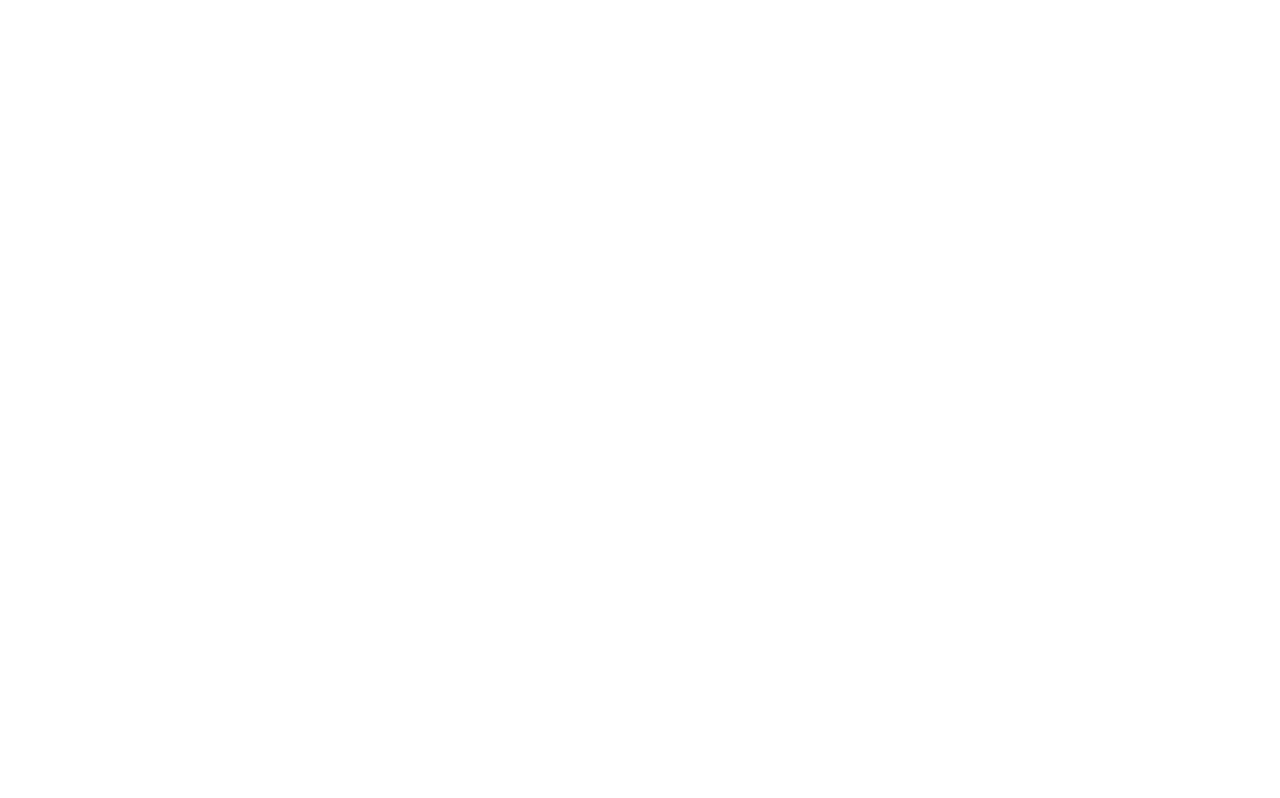
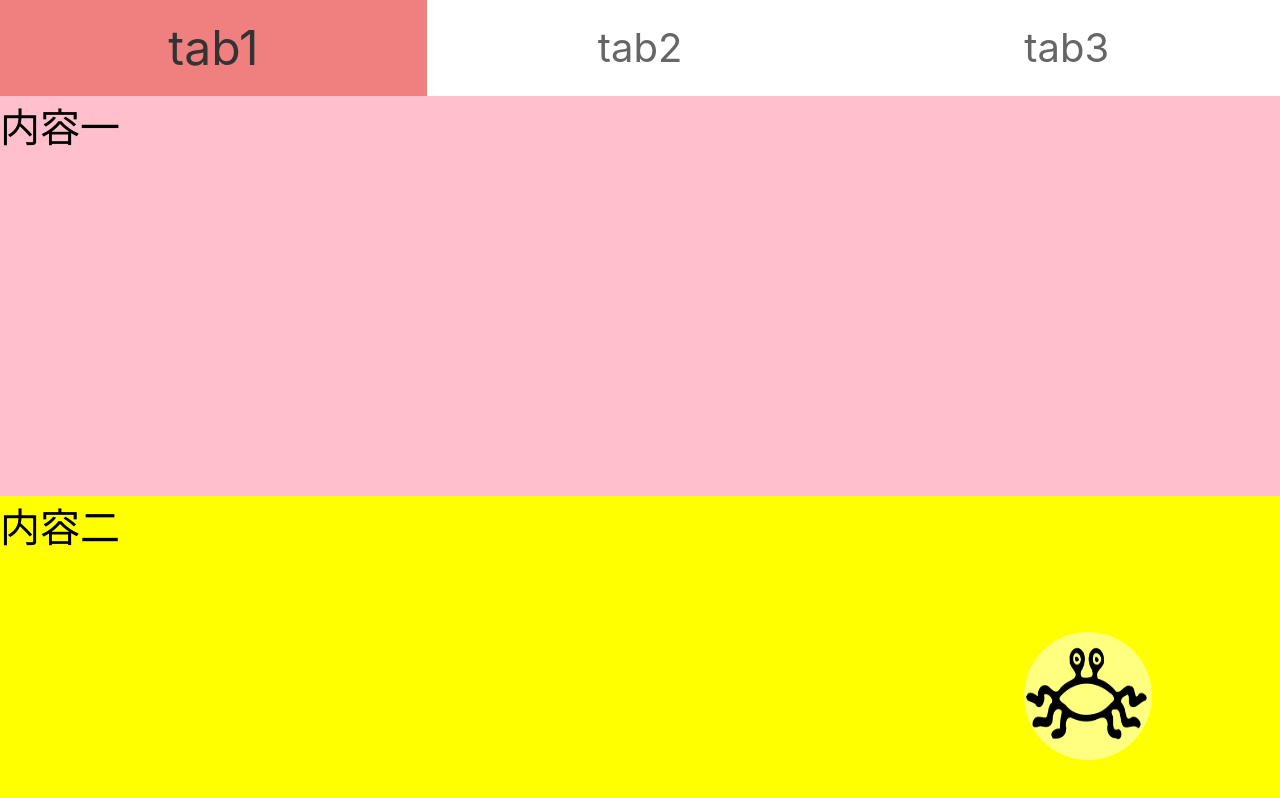
Before and after one commit to CroMarmot/VueDemo, a Nuxt app: page /ScrollTab in a window 1280 px wide. Before the commit this address had no page. Built offline with nearby package versions, Linux system fonts and the light colour scheme.

Commit message:
chores: ScrollTab.vue

```diff
--- a/package.json
+++ b/package.json
@@ -13,7 +13,7 @@
     "test": "jest"
   },
   "lint-staged": {
-    "*.{js,vue}": "eslint",
+    "*.{js,vue}": "eslint --fix",
     "*.{css,vue}": "stylelint"
   },
   "husky": {
@@ -27,7 +27,9 @@
     "@nuxtjs/axios": "^5.12.2",
     "@nuxtjs/pwa": "^3.0.2",
     "core-js": "^3.6.5",
-    "nuxt": "^2.14.6"
+    "nuxt": "^2.14.6",
+    "sass": "^1.28.0",
+    "sass-loader": "^10.0.4"
   },
   "devDependencies": {
     "@commitlint/cli": "^11.0.0",
--- /dev/null
+++ b/pages/ScrollTab.vue
@@ -0,0 +1,111 @@
+<template>
+  <div class="box">
+    <div ref="tab" class="tab">
+      <div
+        v-for="(item, index) in ['tab1', 'tab2', 'tab3']"
+        :key="index"
+        class="tab-each"
+        :class="{ active: active === index }"
+        @click="switchTab(index)"
+      >
+        <span> {{ item }} </span>
+      </div>
+    </div>
+    <div ref="cont" class="cont">
+      <div ref="cont_1"><div class="cont_1">内容一</div></div>
+      <div ref="cont_2"><div class="cont_2">内容二</div></div>
+      <div ref="cont_3"><div class="cont_3">内容三</div></div>
+    </div>
+    <div class="back-top" @click="backTop"></div>
+  </div>
+</template>
+<script>
+export default {
+  data() {
+    return {
+      active: 0,
+      contents: [],
+    }
+  },
+  mounted() {
+    this.contents.push(this.$refs.cont_1, this.$refs.cont_2, this.$refs.cont_3)
+    const tabH = this.$refs.tab.offsetHeight
+    this.$refs.cont.addEventListener('scroll', () => {
+      for (let i = 0; i < this.contents.length; i++) {
+        if (this.contents[i].getBoundingClientRect().top >= tabH) {
+          this.active = i
+          return
+        }
+      }
+    })
+  },
+  methods: {
+    backTop() {
+      this.switchTab(0)
+    },
+    switchTab(index) {
+      this.contents[index].scrollIntoView({
+        block: 'start',
+        behavior: 'smooth',
+      })
+    },
+  },
+}
+</script>
+<style lang="scss" scoped>
+.box {
+  font-size: 5vh;
+  overflow-x: auto;
+  height: 100vh;
+  display: -webkit-flex;
+  display: flex;
+  flex-direction: column;
+  overflow-y: hidden;
+  .tab {
+    height: 12vh;
+    background: #fff;
+    line-height: 12vh;
+    color: #666;
+    display: -webkit-flex;
+    display: flex;
+    justify-content: space-around;
+    &-each {
+      flex: 1;
+      display: inline-flex;
+      justify-content: center;
+      align-items: center;
+    }
+    .active {
+      font-size: 6vh;
+      color: #333;
+      background-color: lightcoral;
+    }
+  }
+  .cont {
+    flex-grow: 1;
+    overflow: auto;
+    .cont_1 {
+      height: 400px;
+      background: pink;
+    }
+    .cont_2 {
+      height: 800px;
+      background: yellow;
+    }
+    .cont_3 {
+      height: 200vh;
+      background: lightgreen;
+    }
+  }
+  .back-top {
+    width: 10vw;
+    height: 10vw;
+    background: url('~assets/back-top.png') center / 100% 100% no-repeat;
+    border-radius: 50%;
+    background-color: rgba(255, 255, 255, 0.5);
+    position: fixed;
+    bottom: 5vh;
+    right: 10vw;
+  }
+}
+</style>
--- a/pages/index.vue
+++ b/pages/index.vue
@@ -1,24 +1,15 @@
 <template>
   <div class="container">
     <div>
-      <Logo />
       <h1 class="title">VueDemo</h1>
       <div class="links">
         <a
-          href="https://nuxtjs.org/"
+          href="ScrollTab"
           target="_blank"
           rel="noopener noreferrer"
           class="button--green"
         >
-          Documentation
-        </a>
-        <a
-          href="https://github.com/nuxt/nuxt.js"
-          target="_blank"
-          rel="noopener noreferrer"
-          class="button--grey"
-        >
-          GitHub
+          ScrollTab
         </a>
       </div>
     </div>
@@ -51,14 +42,6 @@
   letter-spacing: 1px;
 }
 
-.subtitle {
-  font-weight: 300;
-  font-size: 42px;
-  color: #526488;
-  word-spacing: 5px;
-  padding-bottom: 15px;
-}
-
 .links {
   padding-top: 15px;
 }
```
Also changed, not shown: assets/back-top.png (added), 1 other file (tests, documents, lock files or other folders).
